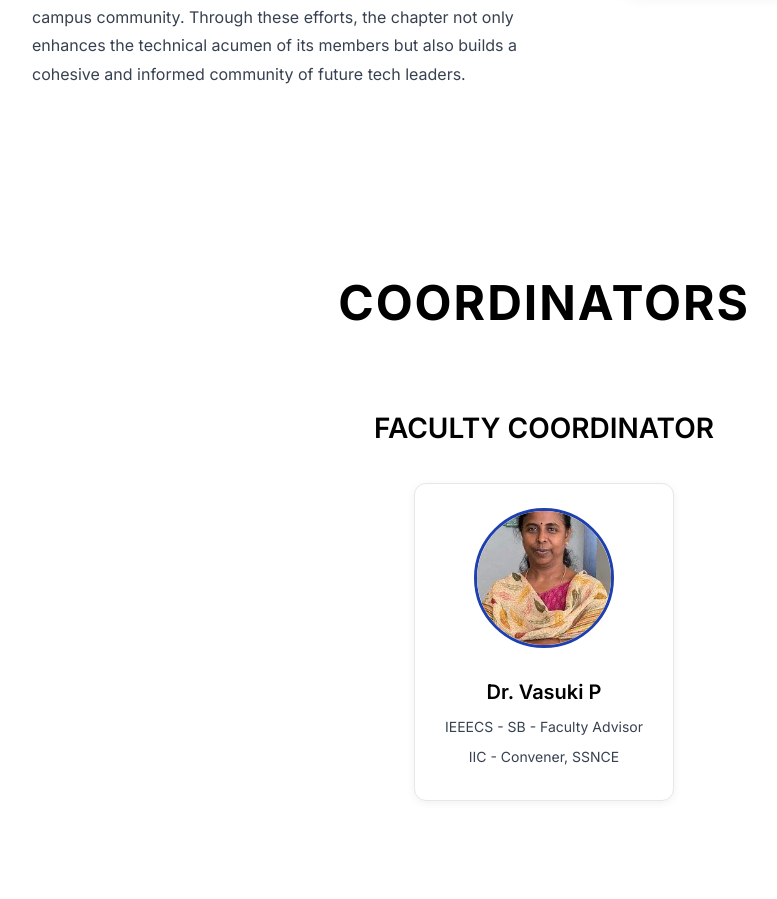
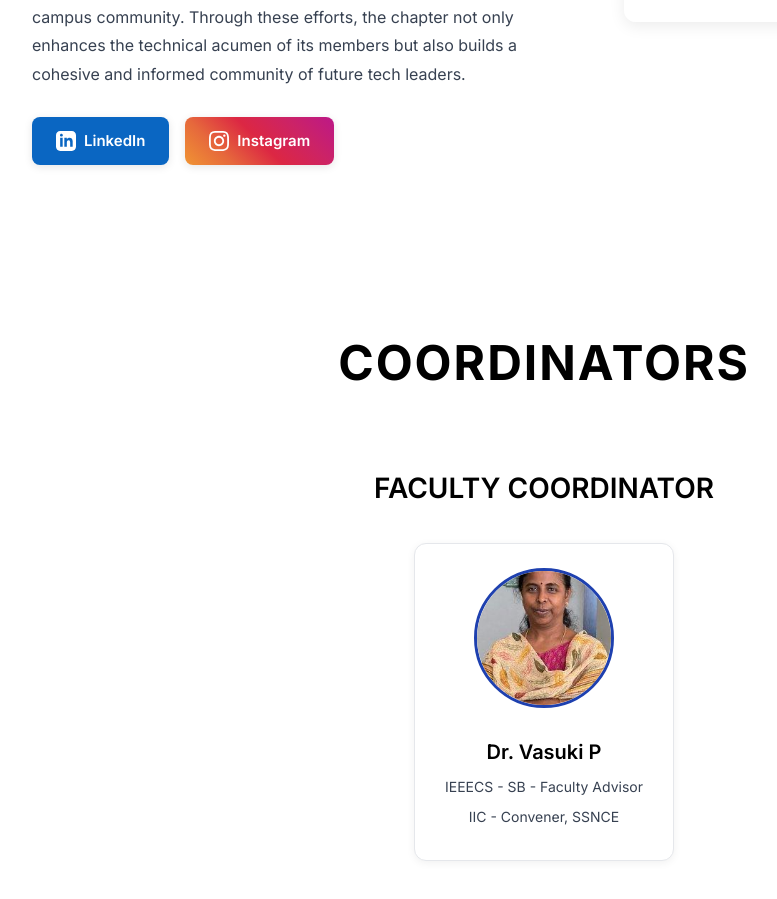
Before and after one commit to gkavinrajanCodes/envision, a React (Vite) app: page / in a window 1280 px wide. Shown: the part 5348-6247 px from the top of the page, without its empty margins (96-873 px from the left). Built offline with nearby package versions, Linux system fonts and the light colour scheme.

Commit message:
add socials to ieeecs page

```diff
--- a/src/Components/AboutIEEE/Aboutieee.css
+++ b/src/Components/AboutIEEE/Aboutieee.css
@@ -47,6 +47,51 @@
     font-size: 16px;
 }
 
+.social-links {
+    display: flex;
+    gap: 16px;
+    margin-top: 28px;
+}
+
+.social-link {
+    display: inline-flex;
+    align-items: center;
+    gap: 8px;
+    padding: 12px 24px;
+    border-radius: 8px;
+    text-decoration: none;
+    font-weight: 600;
+    font-size: 15px;
+    transition: all 0.3s ease;
+    box-shadow: 0 2px 8px rgba(0, 0, 0, 0.1);
+}
+
+.social-link.linkedin {
+    background-color: #0A66C2;
+    color: #ffffff;
+}
+
+.social-link.linkedin:hover {
+    background-color: #004182;
+    transform: translateY(-2px);
+    box-shadow: 0 4px 12px rgba(10, 102, 194, 0.3);
+}
+
+.social-link.instagram {
+    background: linear-gradient(45deg, #f09433 0%, #e6683c 25%, #dc2743 50%, #cc2366 75%, #bc1888 100%);
+    color: #ffffff;
+}
+
+.social-link.instagram:hover {
+    transform: translateY(-2px);
+    box-shadow: 0 4px 12px rgba(220, 39, 67, 0.3);
+}
+
+.social-link svg {
+    width: 20px;
+    height: 20px;
+}
+
 @media (max-width: 800px) {
     .aboutieee {
         flex-direction: column;
@@ -67,4 +112,11 @@
         margin: 48px auto;
         gap: 32px;
     }
+    .social-links {
+        flex-direction: column;
+        gap: 12px;
+    }
+    .social-link {
+        justify-content: center;
+    }
 }
--- a/src/Components/AboutIEEE/Aboutieee.jsx
+++ b/src/Components/AboutIEEE/Aboutieee.jsx
@@ -15,8 +15,22 @@
               At SSN College of Engineering, the IEEECS Student Branch Chapter is dedicated to creating an outstanding community on campus. The chapter actively collaborates to organize both technical and non-technical events across various domains, fostering a culture of innovation and excellence among students. Noteworthy events such as the Envision Hackathon and IEEECS Day, held in collaboration with the IEEE CS Madras Section, exemplify the chapter's commitment to providing high-profile, impactful experiences for its members.
             </p>
             <p>
-              In addition to event organization, the IEEECS SSN Student Branch Chapter places significant emphasis on digital marketing efforts. These initiatives aim to raise awareness and engage students in the technology domain, ensuring a broad and inclusive reach within the campus community. Through these efforts, the chapter not only enhances the technical acumen of its members but also builds a cohesive and informed community of future tech leaders.
+              In addition to event organization, the IEEECS SSN Student Branch Chapter places significant emphasis on digital marketing efforts. These initiatives aim to raise awareness and engage students in the technology domain, ensuring a broad and inclusive reach within the campus community. Through these efforts, the chapter not only enhances the technical acumen of its members but also builds a cohesive and informed community of future tech leaders.
             </p>
+            <div className="social-links">
+              <a href="https://www.linkedin.com/company/ssn-ieee-computer-society/" target="_blank" rel="noopener noreferrer" className="social-link linkedin">
+                <svg xmlns="http://www.w3.org/2000/svg" width="24" height="24" viewBox="0 0 24 24" fill="currentColor">
+                  <path d="M19 0h-14c-2.761 0-5 2.239-5 5v14c0 2.761 2.239 5 5 5h14c2.762 0 5-2.239 5-5v-14c0-2.761-2.238-5-5-5zm-11 19h-3v-11h3v11zm-1.5-12.268c-.966 0-1.75-.79-1.75-1.764s.784-1.764 1.75-1.764 1.75.79 1.75 1.764-.783 1.764-1.75 1.764zm13.5 12.268h-3v-5.604c0-3.368-4-3.113-4 0v5.604h-3v-11h3v1.765c1.396-2.586 7-2.777 7 2.476v6.759z"/>
+                </svg>
+                LinkedIn
+              </a>
+              <a href="https://www.instagram.com/ieeecs_ssn/" target="_blank" rel="noopener noreferrer" className="social-link instagram">
+                <svg xmlns="http://www.w3.org/2000/svg" width="24" height="24" viewBox="0 0 24 24" fill="currentColor">
+                  <path d="M12 2.163c3.204 0 3.584.012 4.85.07 3.252.148 4.771 1.691 4.919 4.919.058 1.265.069 1.645.069 4.849 0 3.205-.012 3.584-.069 4.849-.149 3.225-1.664 4.771-4.919 4.919-1.266.058-1.644.07-4.85.07-3.204 0-3.584-.012-4.849-.07-3.26-.149-4.771-1.699-4.919-4.92-.058-1.265-.07-1.644-.07-4.849 0-3.204.013-3.583.07-4.849.149-3.227 1.664-4.771 4.919-4.919 1.266-.057 1.645-.069 4.849-.069zm0-2.163c-3.259 0-3.667.014-4.947.072-4.358.2-6.78 2.618-6.98 6.98-.059 1.281-.073 1.689-.073 4.948 0 3.259.014 3.668.072 4.948.2 4.358 2.618 6.78 6.98 6.98 1.281.058 1.689.072 4.948.072 3.259 0 3.668-.014 4.948-.072 4.354-.2 6.782-2.618 6.979-6.98.059-1.28.073-1.689.073-4.948 0-3.259-.014-3.667-.072-4.947-.196-4.354-2.617-6.78-6.979-6.98-1.281-.059-1.69-.073-4.949-.073zm0 5.838c-3.403 0-6.162 2.759-6.162 6.162s2.759 6.163 6.162 6.163 6.162-2.759 6.162-6.163c0-3.403-2.759-6.162-6.162-6.162zm0 10.162c-2.209 0-4-1.79-4-4 0-2.209 1.791-4 4-4s4 1.791 4 4c0 2.21-1.791 4-4 4zm6.406-11.845c-.796 0-1.441.645-1.441 1.44s.645 1.44 1.441 1.44c.795 0 1.439-.645 1.439-1.44s-.644-1.44-1.439-1.44z"/>
+                </svg>
+                Instagram
+              </a>
+            </div>
         </div>
     </div>
   )
```
